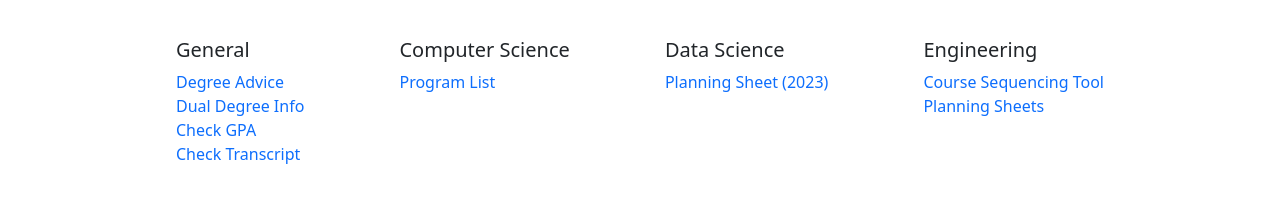
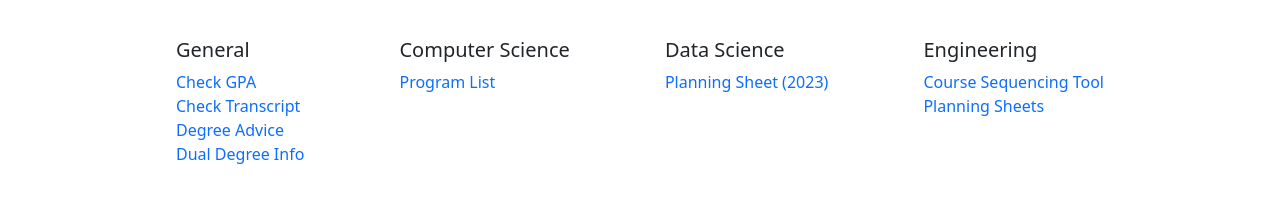
Before and after one commit to ktpbu/ktpdatabase, a React (Vite) app in the folder frontend/: page /academics/resources in a window 1280 px wide. Shown: the part 240-456 px from the top of the page. Built offline with nearby package versions, Linux system fonts and the light colour scheme; no server answers.

Commit message:
reordered general resources

```diff
--- a/frontend/src/pages/Academics/AcademicResources.jsx
+++ b/frontend/src/pages/Academics/AcademicResources.jsx
@@ -5,20 +5,20 @@ const resourceLists = [
         name: "General",
         items: [
             {
+                link: "http://www.bu.edu/link/bin/uiscgi_studentlink.pl/1664932150?ModuleName=gpa_calc.pl",
+                text: "Check GPA",
+            },
+            {
+                link: "https://www.bu.edu/link/bin/uiscgi_studentlink.pl/1540496146?ModuleName=transcript_preview.pl",
+                text: "Check Transcript",
+            },
+            {
                 link: "https://degree-advice.bu.edu/Dashboard/",
                 text: "Degree Advice",
             },
             {
                 link: "https://www.bu.edu/academics/policies/dual-degree-program/",
                 text: "Dual Degree Info",
-            },
-            {
-                link: "http://www.bu.edu/link/bin/uiscgi_studentlink.pl/1664932150?ModuleName=gpa_calc.pl",
-                text: "Check GPA",
-            },
-            {
-                link: "https://www.bu.edu/link/bin/uiscgi_studentlink.pl/1540496146?ModuleName=transcript_preview.pl",
-                text: "Check Transcript",
             },
         ],
     },
```
